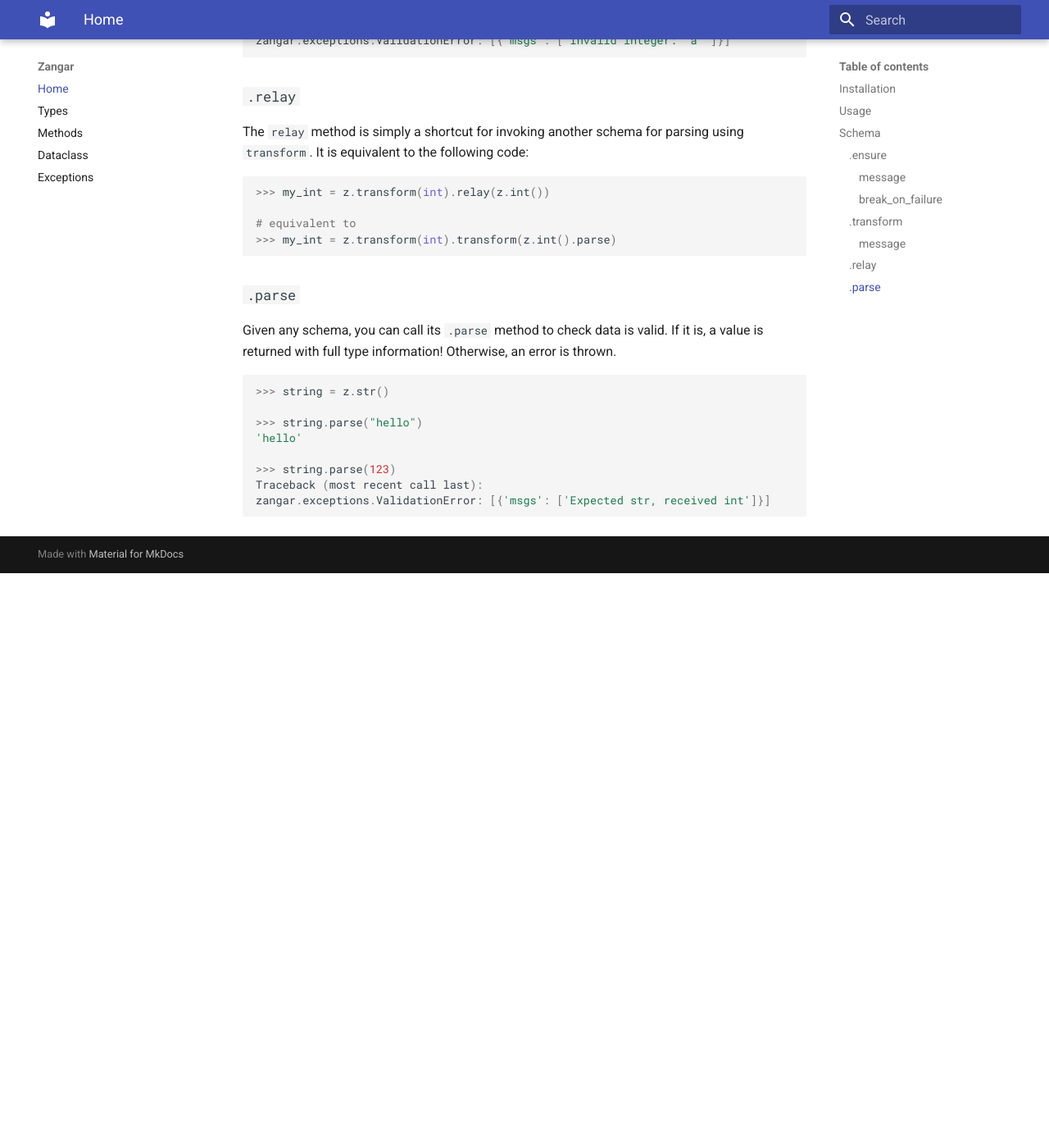
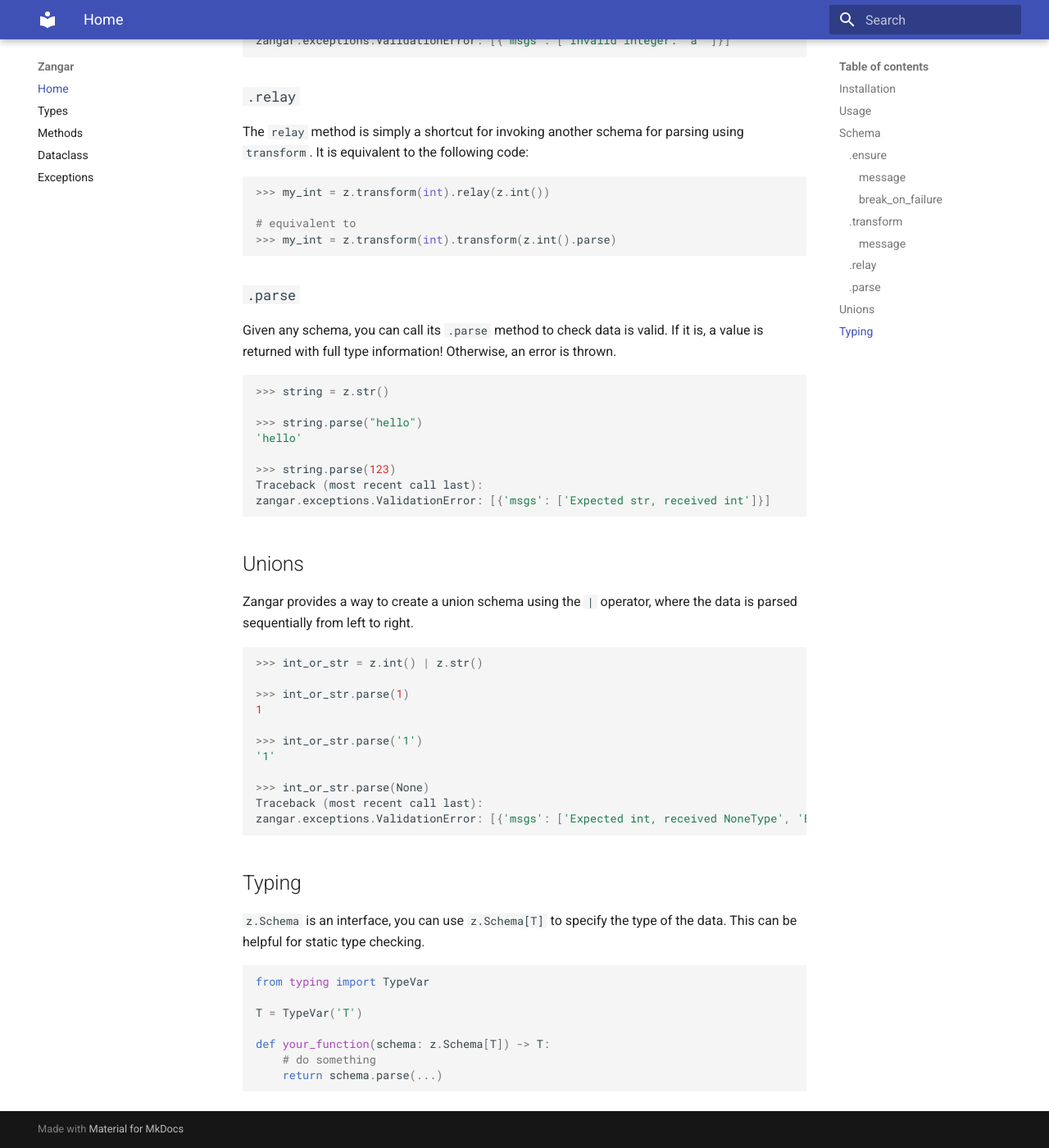
Before and after one commit to Dog-Egg/Zangar, an MkDocs documentation site: the page built from docs/index.md, in a window 1280 px wide and 1400 px high, scrolled down 2893 px. Shown: the whole window at 82% size. Built offline with MkDocs 1.6.1 and Material for MkDocs 9.7.7, drawn with Linux system fonts in a browser that asks for light colours; before the commit the page ends 3592 px from its top, so only the background shows below that.

Commit message:
Update docs

````diff
--- a/docs/index.md
+++ b/docs/index.md
@@ -175,3 +175,36 @@
 zangar.exceptions.ValidationError: [{'msgs': ['Expected str, received int']}]
 
 ```
+
+## Unions
+
+Zangar provides a way to create a union schema using the `|` operator, where the data is parsed sequentially from left to right.
+
+```py
+>>> int_or_str = z.int() | z.str()
+
+>>> int_or_str.parse(1)
+1
+
+>>> int_or_str.parse('1')
+'1'
+
+>>> int_or_str.parse(None)
+Traceback (most recent call last):
+zangar.exceptions.ValidationError: [{'msgs': ['Expected int, received NoneType', 'Expected str, received NoneType']}]
+
+```
+
+## Typing
+
+`z.Schema` is an interface, you can use `z.Schema[T]` to specify the type of the data. This can be helpful for static type checking.
+
+```py
+from typing import TypeVar
+
+T = TypeVar('T')
+
+def your_function(schema: z.Schema[T]) -> T:
+    # do something
+    return schema.parse(...)
+```
````
Also changed, not shown: docs/types.md (+0 -19 lines), 1 other file.
